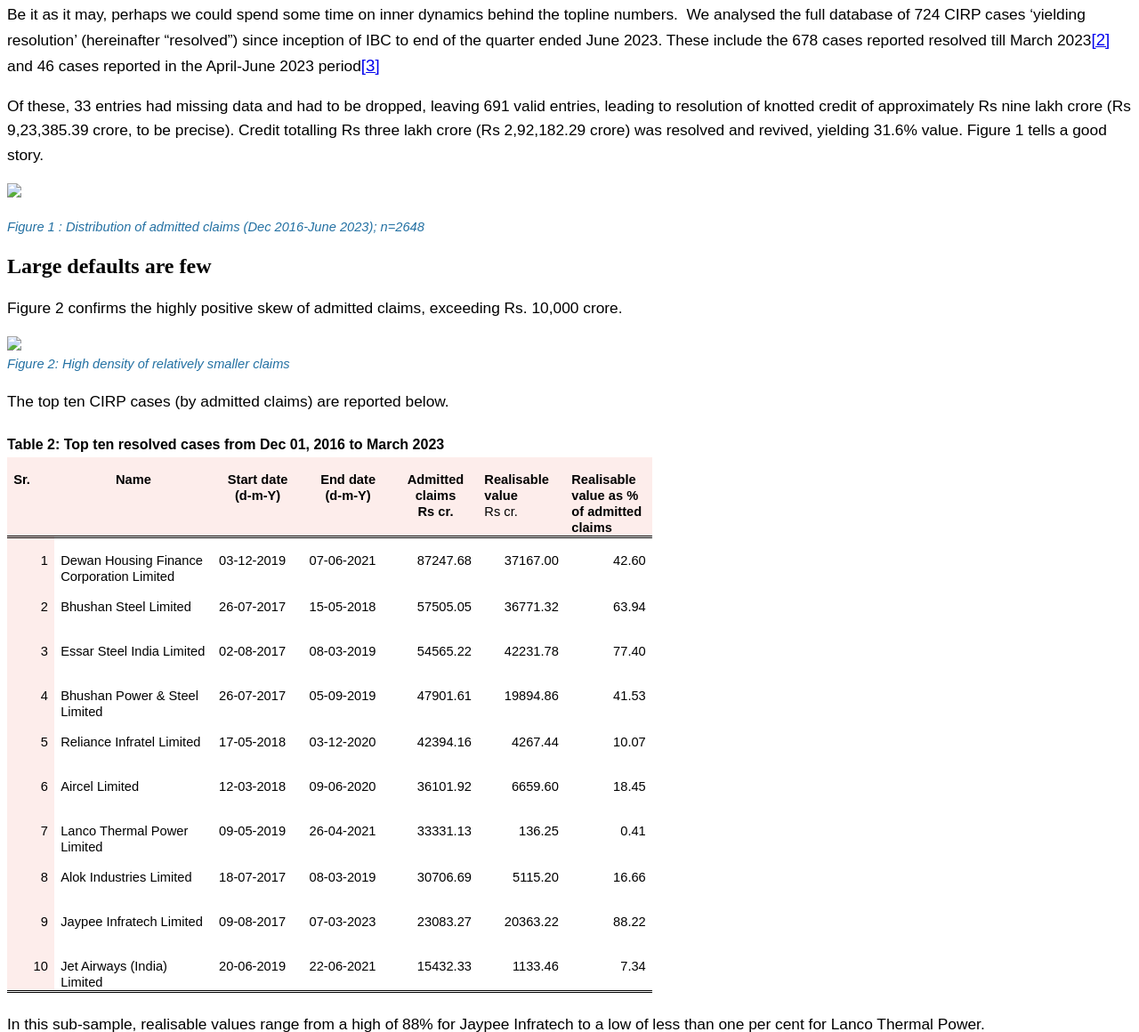
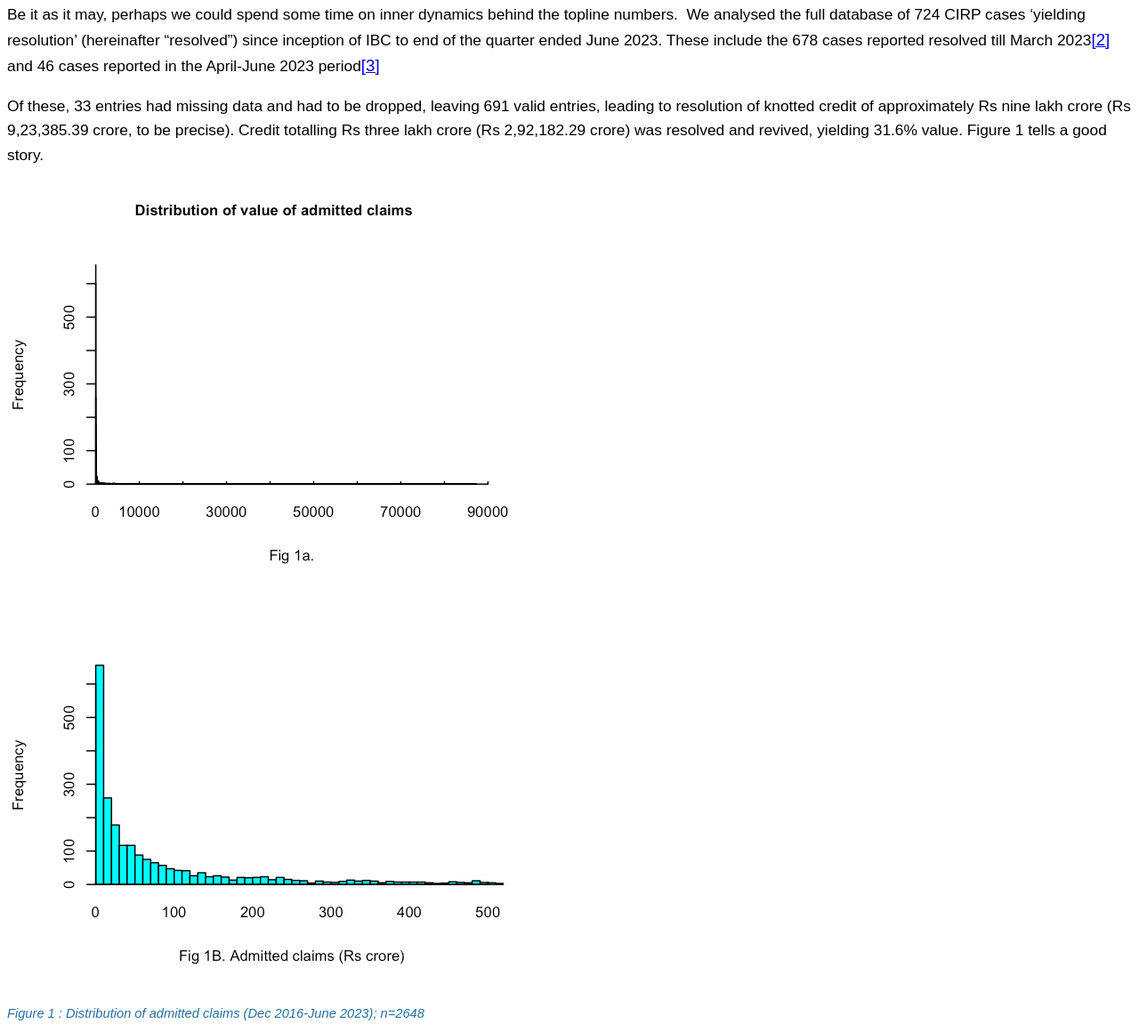
Before and after one commit to pradeepraje/IBC-1, a plain HTML site: page index.html in a window 1280 px wide. Shown: the part 1728-2888 px from the top of the page at 89% size. Drawn offline with Linux system fonts and the light colour scheme.

Commit message:
Update index.html

```diff
--- a/index.html
+++ b/index.html
@@ -579,7 +579,7 @@
 
 
         <div class="image">
-            <img src="./CIRP_IBBI_10102023_files/chart1.png">
+            <img src="chart1.png">
         </div>
 
 
@@ -595,7 +595,7 @@
 exceeding  Rs. 10,000 crore.<p></p></div>
 
  <div class="image">
-            <img src="./CIRP_IBBI_10102023_files/chart2.png">
+            <img src="chart2.png">
   </div>
   <div class="caption">Figure 2: High density of relatively smaller claims</div>
   <br>
```
